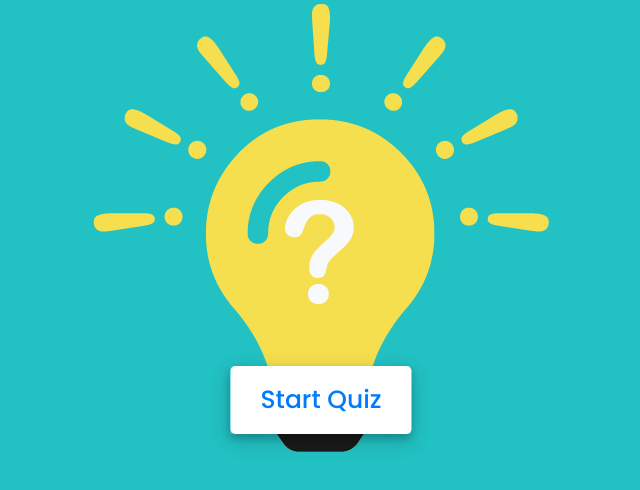
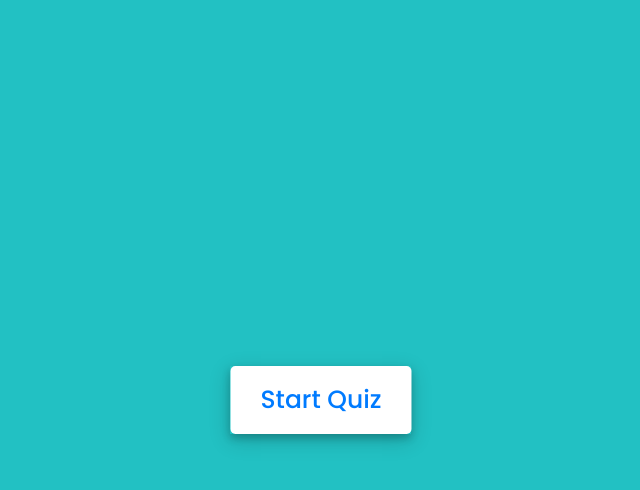
Before and after one commit to tazheeb-shamsi/Quiz-app, a plain HTML site: page index.html in a window 1280 px wide. Shown: the whole page, without its empty margins (319-959 px from the left). Drawn offline with Linux system fonts and the light colour scheme.

Commit message:
final commit

```diff
--- a/index.html
+++ b/index.html
@@ -11,11 +11,10 @@
     <link rel="stylesheet" href="https://cdnjs.cloudflare.com/ajax/libs/font-awesome/5.15.3/css/all.min.css"/>
 </head>
 <body>
-    <div style= "display:flex; align-item:center; justify-content:center" >
-    <img src="./faq.png" alt="logo">
+
     <!-- start Quiz button -->
     <div class="start_btn"><button>Start Quiz</button></div>
-    </div>
+
 
     <!-- Info Box -->
     <div class="info_box">
```
